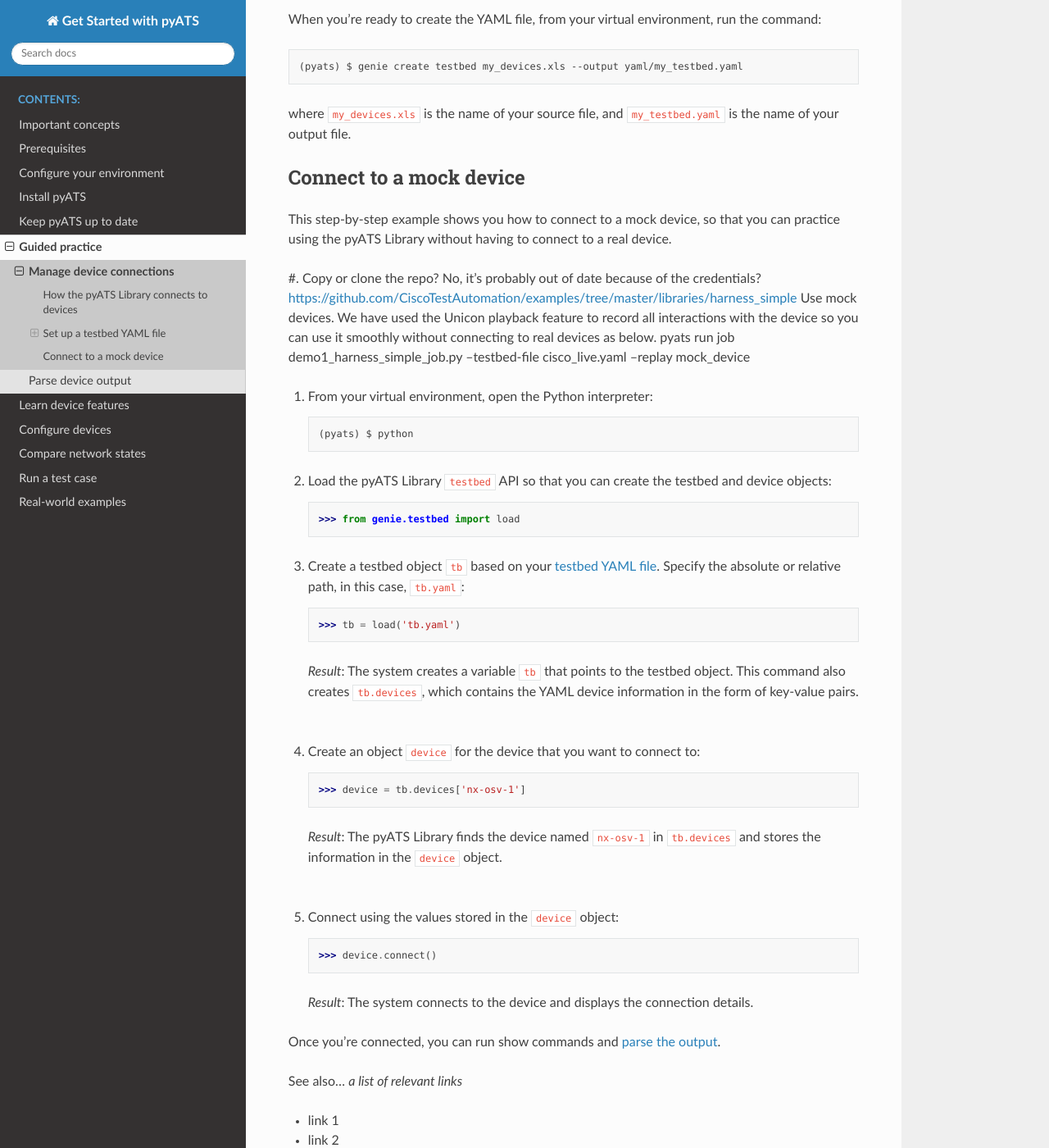
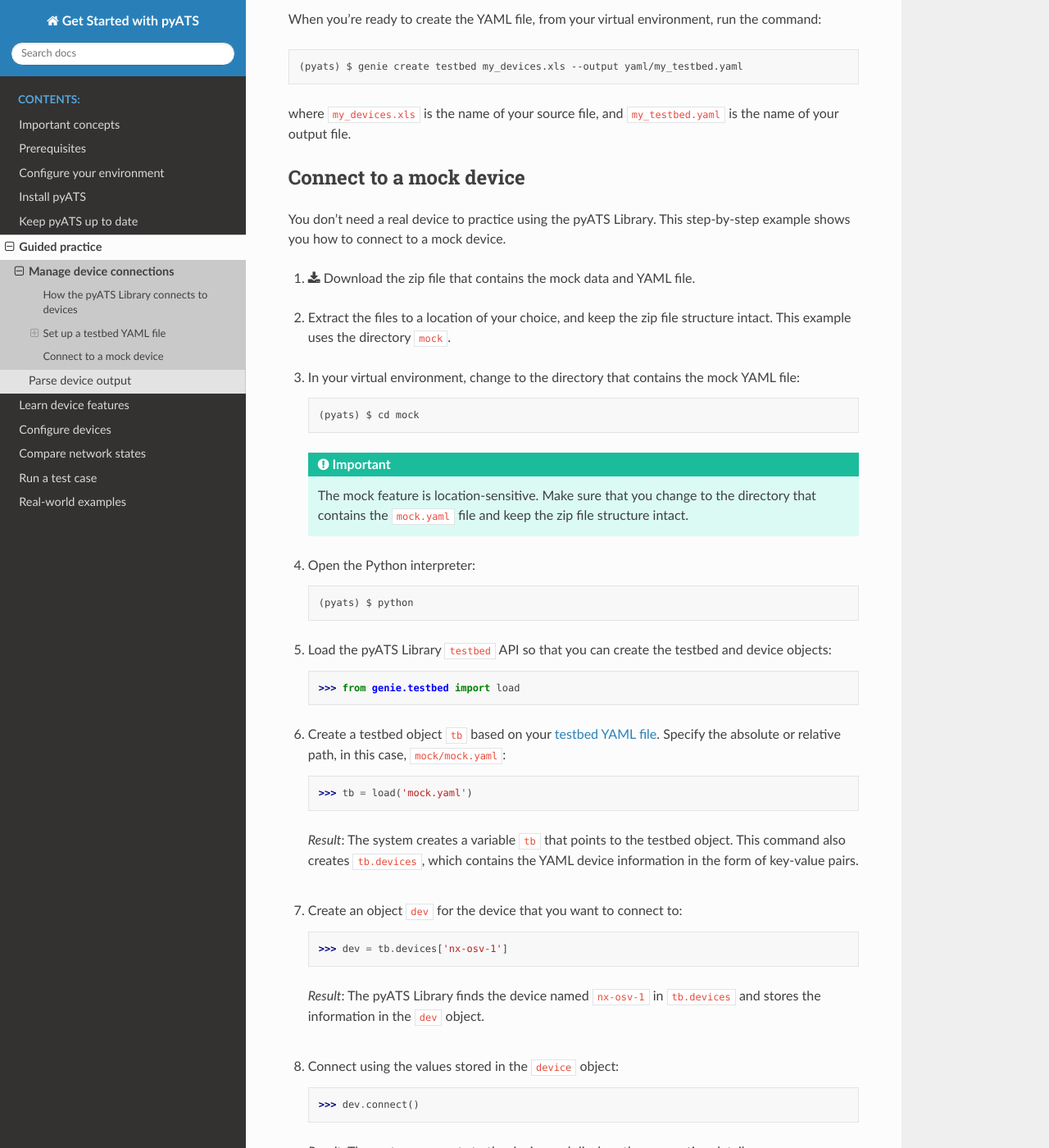
Before and after one commit to CiscoTestAutomation/getting-started, a Sphinx documentation site: the page built from source/quickstart/manageconnections.rst, in a window 1280 px wide and 1400 px high, scrolled down 2635 px. Shown: the whole window at 82% size. Built offline with Sphinx 7.4.7 and the Read the Docs theme 2.0.0, drawn with Linux system fonts in a browser that asks for light colours; pages that are not in the unit, such as notebooks, are missing from menus; some of the changed text lies outside the part shown.

Commit message:
First complete draft of this topic.

```diff
--- a/source/quickstart/manageconnections.rst
+++ b/source/quickstart/manageconnections.rst
@@ -8,7 +8,7 @@
 -------------------------------------
 Because the |library| is based on Python, an object-oriented programming language, it uses an :term:`object` to represent your testbed topology, and another object to represent a device. You connect to a device by specifying the device object name.
 
-#. :ref:`manageconnections-setup-testbed` file that contains your device details.
+#. Set up a testbed YAML file that contains your device details.
 #. Use the |library| to create the testbed and device objects.
 #. Tell the |library| which device to connect to.
 #. Connect and run commands.
@@ -110,12 +110,20 @@
 
 Connect to a mock device
 ---------------------------
-This step-by-step example shows you how to connect to a mock device, so that you can practice using the |library| without having to connect to a real device.
+You don't need a real device to practice using the |library|. This step-by-step example shows you how to connect to a :term:`mock device`.
 
-#. Copy or clone the repo? No, it's probably out of date because of the credentials? https://github.com/CiscoTestAutomation/examples/tree/master/libraries/harness_simple Use mock devices. We have used the Unicon playback feature to record all interactions with the device so you can use it smoothly without connecting to real devices as below.
-pyats run job demo1_harness_simple_job.py --testbed-file cisco_live.yaml --replay mock_device
+#. :download:`Download the zip file that contains the mock data and YAML file <mock.zip>`. |br| |br|
 
-#. From your virtual environment, open the Python interpreter::
+#. Extract the files to a location of your choice, and keep the zip file structure intact. This example uses the directory ``mock``. |br| |br|
+
+#. In your virtual environment, change to the directory that contains the mock YAML file::
+
+    (pyats) $ cd mock
+
+   .. important:: The mock feature is location-sensitive. Make sure that you change to the directory that contains the ``mock.yaml`` file and keep the zip file structure intact.
+
+
+#. Open the Python interpreter::
 
     (pyats) $ python
 
@@ -123,25 +131,21 @@
 
     >>> from genie.testbed import load
 
-#. Create a testbed object ``tb`` based on your :term:`testbed YAML file`. Specify the absolute or relative path, in this case, ``tb.yaml``::
+#. Create a testbed object ``tb`` based on your :term:`testbed YAML file`. Specify the absolute or relative path, in this case, ``mock/mock.yaml``::
 
-    >>> tb = load('tb.yaml')
+    >>> tb = load('mock.yaml')
 
-   *Result*: The system creates a variable ``tb`` that points to the testbed object. This command also creates ``tb.devices``, which contains the YAML device information in the form of key-value pairs. |br|
+   *Result*: The system creates a variable ``tb`` that points to the testbed object. This command also creates ``tb.devices``, which contains the YAML device information in the form of key-value pairs. |br| |br|
 
-   |br|
+#. Create an object ``dev`` for the device that you want to connect to::
 
-#. Create an object ``device`` for the device that you want to connect to::
+    >>> dev = tb.devices['nx-osv-1']
 
-    >>> device = tb.devices['nx-osv-1']
-
-   *Result*: The |library| finds the device named ``nx-osv-1`` in ``tb.devices`` and stores the information in the ``device`` object. |br|
-
-   |br|
+   *Result*: The |library| finds the device named ``nx-osv-1`` in ``tb.devices`` and stores the information in the ``dev`` object. |br| |br|
 
 #. Connect using the values stored in the ``device`` object::
 
-    >>> device.connect()
+    >>> dev.connect()
 
    *Result*: The system connects to the device and displays the connection details.
 
```
